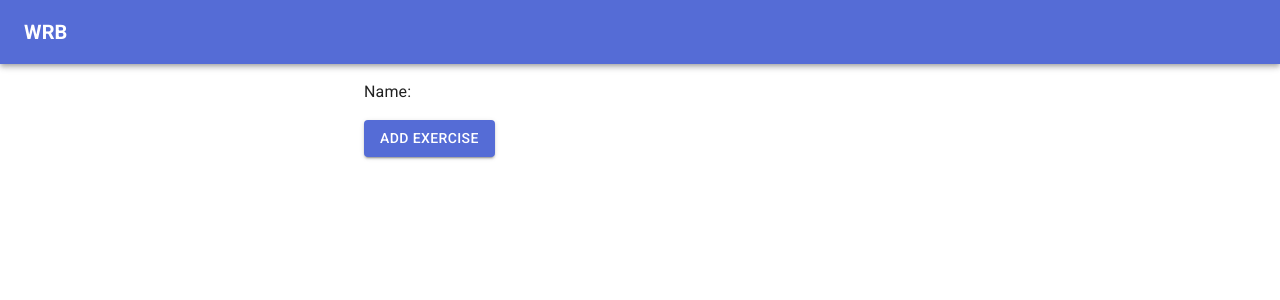
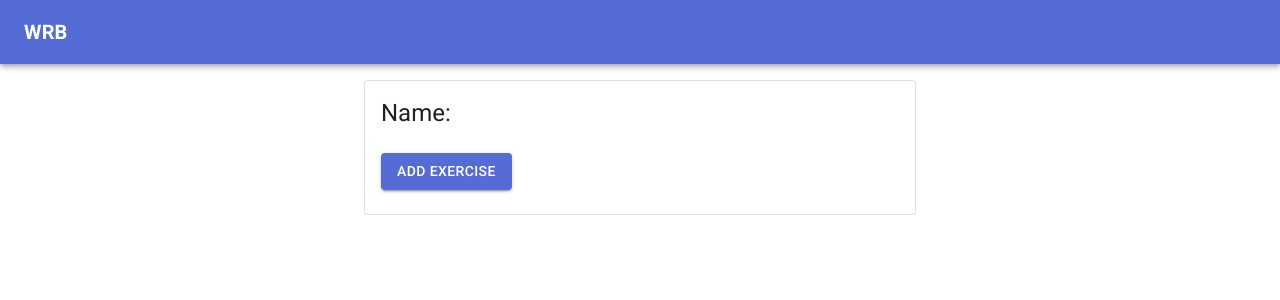
Before and after one commit to cashpw/workout-routine-builder, a React (Create React App) app in the folder app/: page / in a window 1280 px wide. Shown: the top 300 px of the page. Built offline with nearby package versions, Linux system fonts and the light colour scheme.

Commit message:
:sparkles:: Wrap Routine with Card

```diff
--- a/app/src/components/Routine/Routine.tsx
+++ b/app/src/components/Routine/Routine.tsx
@@ -2,6 +2,9 @@ import React, { useState } from 'react';
 import { useTranslation } from 'react-i18next';
 import {
   Button,
+  Card,
+  CardContent,
+  Typography,
 } from '@mui/material';
 
 import {
@@ -26,8 +29,13 @@ export default function Routine() {
   const dispatch = useAppDispatch();
 
   return (
-    <>
-      <span>Name: {name}</span>
+    <Card
+      variant="outlined"
+    >
+      <CardContent>
+        <Typography gutterBottom variant="h5" component="div">
+          Name: {name}
+        </Typography>
         <RoutineItems
           exerciseSets={exerciseSets}
         />
@@ -47,6 +55,7 @@ export default function Routine() {
             setAddExerciseDialogOpen(false);
           }}
         />
-   </>
+      </CardContent>
+   </Card>
   );
 }
--- a/app/src/components/RoutineItem/RoutineItem.tsx
+++ b/app/src/components/RoutineItem/RoutineItem.tsx
@@ -28,6 +28,7 @@ export default function RoutineItem(props: RoutineItemProps) {
 
   return (
     <ListItem
+      divider={true}
       secondaryAction={
         <IconButton
           edge="end"
```
Lines whose indentation alone changed are shown as unchanged.
